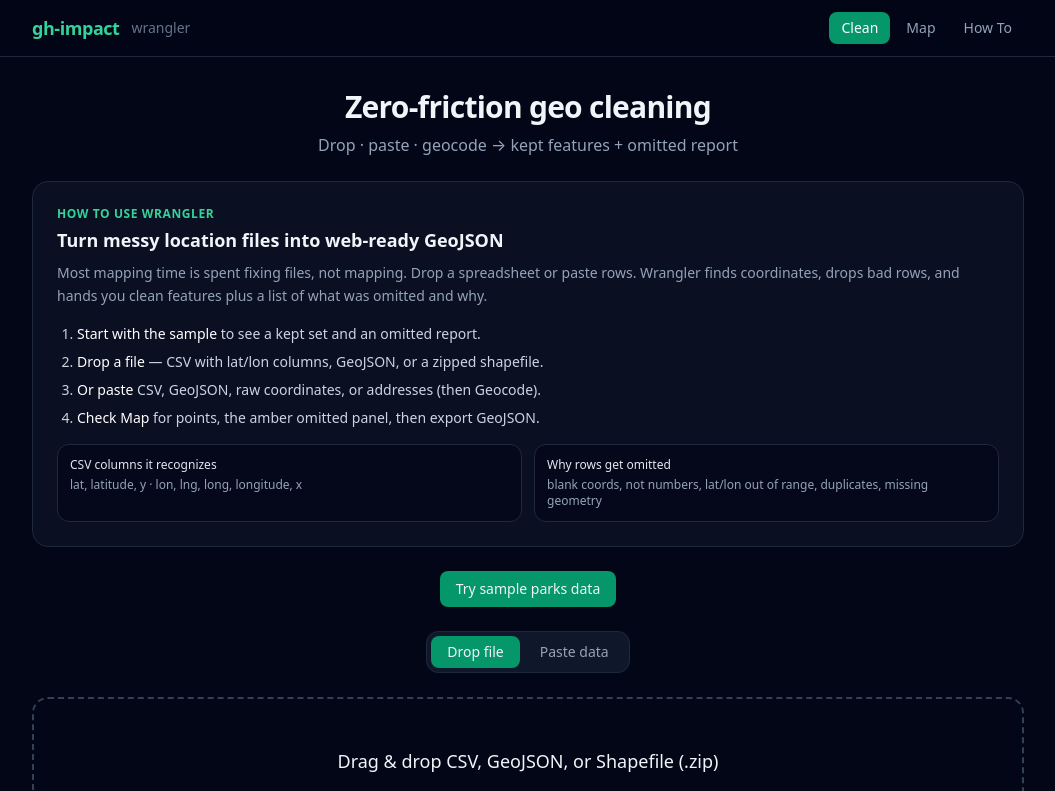
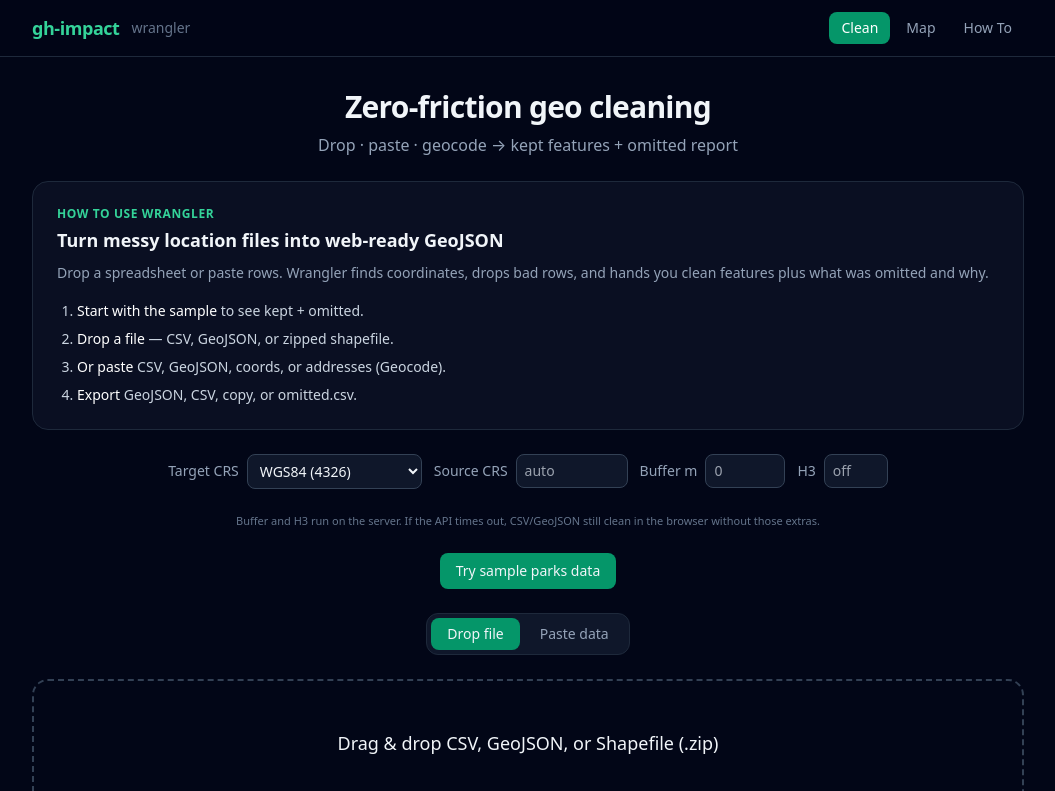
Before and after one commit to KristineMK72/gh-impact-wrangler, a Next.js app in the folder frontend/: page / in a window 1280 px wide. Shown: the top 791 px of the page, without its empty margins (112-1167 px from the left). Built offline with nearby package versions, Linux system fonts and the light colour scheme.

Commit message:
Surprise: export bar (GeoJSON/CSV/copy/omitted) + CRS/buffer/H3 controls

```diff
--- a/frontend/app/page.tsx
+++ b/frontend/app/page.tsx
@@ -27,6 +27,12 @@ Balboa Park,32.7341,-117.1446,San Diego
 Mystery Park,, ,Nowhere
 Bad Coords,999,999,Atlantis
 Central Park again,40.7829,-73.9654,New York`;
+
+const CRS_OPTIONS = [
+  { value: "EPSG:4326", label: "WGS84 (4326)" },
+  { value: "EPSG:3857", label: "Web Mercator (3857)" },
+  { value: "EPSG:4269", label: "NAD83 (4269)" },
+];
 
 function pasteToFile(raw: string): File {
   const text = raw.trim();
@@ -69,6 +75,15 @@ function applyResult(data: any) {
   };
 }
 
+function clickDownload(filename: string, blob: Blob) {
+  const url = URL.createObjectURL(blob);
+  const a = document.createElement("a");
+  a.href = url;
+  a.download = filename;
+  a.click();
+  URL.revokeObjectURL(url);
+}
+
 function HowTo() {
   return (
     <section className="rounded-2xl border border-slate-800 bg-slate-900/60 p-5 md:p-6 space-y-4 text-left">
@@ -76,34 +91,15 @@ function HowTo() {
         <p className="text-xs font-semibold uppercase tracking-wider text-emerald-400 mb-1">How to use Wrangler</p>
         <h2 className="text-lg font-semibold">Turn messy location files into web-ready GeoJSON</h2>
         <p className="text-sm text-slate-400 mt-2 leading-relaxed">
-          Most mapping time is spent fixing files, not mapping. Drop a spreadsheet or paste rows.
-          Wrangler finds coordinates, drops bad rows, and hands you clean features plus a list of what was omitted and why.
+          Drop a spreadsheet or paste rows. Wrangler finds coordinates, drops bad rows, and hands you clean features plus what was omitted and why.
         </p>
       </div>
       <ol className="space-y-2 text-sm text-slate-300 list-decimal pl-5">
-        <li>
-          <span className="text-white font-medium">Start with the sample</span> to see a kept set and an omitted report.
-        </li>
-        <li>
-          <span className="text-white font-medium">Drop a file</span> — CSV with lat/lon columns, GeoJSON, or a zipped shapefile.
-        </li>
-        <li>
-          <span className="text-white font-medium">Or paste</span> CSV, GeoJSON, raw coordinates, or addresses (then Geocode).
-        </li>
-        <li>
-          <span className="text-white font-medium">Check Map</span> for points, the amber omitted panel, then export GeoJSON.
-        </li>
+        <li><span className="text-white font-medium">Start with the sample</span> to see kept + omitted.</li>
+        <li><span className="text-white font-medium">Drop a file</span> — CSV, GeoJSON, or zipped shapefile.</li>
+        <li><span className="text-white font-medium">Or paste</span> CSV, GeoJSON, coords, or addresses (Geocode).</li>
+        <li><span className="text-white font-medium">Export</span> GeoJSON, CSV, copy, or omitted.csv.</li>
       </ol>
-      <div className="grid sm:grid-cols-2 gap-3 text-xs text-slate-400">
-        <div className="rounded-xl border border-slate-800 bg-slate-950/70 p-3">
-          <p className="text-slate-200 font-medium mb-1">CSV columns it recognizes</p>
-          lat, latitude, y · lon, lng, long, longitude, x
-        </div>
-        <div className="rounded-xl border border-slate-800 bg-slate-950/70 p-3">
-          <p className="text-slate-200 font-medium mb-1">Why rows get omitted</p>
-          blank coords, not numbers, lat/lon out of range, duplicates, missing geometry
-        </div>
-      </div>
     </section>
   );
 }
@@ -199,7 +195,7 @@ export default function Home() {
       return;
     }
     setLoading(true);
-    setStatus("Geocoding addresses (Nominatim, ~1/sec)...");
+    setStatus("Geocoding addresses...");
     setResult(null);
     const formData = new FormData();
     formData.append("addresses", text);
@@ -284,27 +280,80 @@ export default function Home() {
 
   const downloadGeoJSON = () => {
     if (!result?.geojson) return;
-    const blob = new Blob([JSON.stringify(result.geojson, null, 2)], {
-      type: "application/geo+json",
+    clickDownload(
+      "cleaned.geojson",
+      new Blob([JSON.stringify(result.geojson, null, 2)], { type: "application/geo+json" })
+    );
+  };
+
+  const downloadCSV = () => {
+    if (!result?.geojson?.features?.length) return;
+    const features = result.geojson.features;
+    const propsKeys = new Set<string>();
+    features.forEach((f: any) => Object.keys(f.properties || {}).forEach((k) => propsKeys.add(k)));
+    const cols = ["longitude", "latitude", ...Array.from(propsKeys)];
+    const lines = [cols.join(",")];
+    for (const f of features) {
+      let lon = "";
+      let lat = "";
+      if (f.geometry?.type === "Point") {
+        lon = String(f.geometry.coordinates[0]);
+        lat = String(f.geometry.coordinates[1]);
+      }
+      lines.push(
+        cols
+          .map((c) => {
+            if (c === "longitude") return lon;
+            if (c === "latitude") return lat;
+            const v = f.properties?.[c];
+            if (v == null) return "";
+            const s = String(v).replace(/"/g, '""');
+            return s.includes(",") || s.includes('"') ? `"${s}"` : s;
+          })
+          .join(",")
+      );
+    }
+    clickDownload("cleaned.csv", new Blob([lines.join("\n")], { type: "text/csv" }));
+  };
+
+  const downloadOmitted = () => {
+    if (!omitted?.samples?.length && !omitted?.count) return;
+    const lines = ["reason,preview"];
+    (omitted.samples || []).forEach((s: any) => {
+      const preview = String(s.preview || "").replace(/"/g, '""');
+      lines.push(`"${s.reason}","${preview}"`);
     });
-    const url = URL.createObjectURL(blob);
-    const a = document.createElement("a");
-    a.href = url;
-    a.download = "cleaned.geojson";
-    a.click();
-    URL.revokeObjectURL(url);
+    Object.entries(omitted.reasons || {}).forEach(([reason, n]) => {
+      lines.push(`"${reason} (count)","${n}"`);
+    });
+    clickDownload("omitted.csv", new Blob([lines.join("\n")], { type: "text/csv" }));
   };
+
+  const copyGeoJSON = async () => {
+    if (!result?.geojson) return;
+    await navigator.clipboard.writeText(JSON.stringify(result.geojson, null, 2));
+    setCopied(true);
+    showToast("ok", "GeoJSON copied");
+    setTimeout(() => setCopied(false), 2000);
+  };
+
+  const exportBar = result && (
+    <div className="flex flex-wrap gap-2">
+      <button onClick={downloadGeoJSON} className="px-3 py-2 bg-emerald-600 hover:bg-emerald-500 rounded-lg text-sm">GeoJSON</button>
+      <button onClick={downloadCSV} className="px-3 py-2 bg-slate-800 border border-slate-700 rounded-lg text-sm">CSV</button>
+      <button onClick={copyGeoJSON} className="px-3 py-2 bg-slate-800 border border-slate-700 rounded-lg text-sm">{copied ? "Copied" : "Copy"}</button>
+      {omitted && omitted.count > 0 && (
+        <button onClick={downloadOmitted} className="px-3 py-2 bg-amber-700 hover:bg-amber-600 rounded-lg text-sm">Omitted CSV</button>
+      )}
+    </div>
+  );
 
   return (
     <div className="min-h-screen bg-slate-950 text-slate-100 flex flex-col">
       {toast && (
         <div className={`fixed top-16 right-4 z-50 max-w-sm rounded-xl px-4 py-3 text-sm shadow-lg border ${
-          toast.kind === "ok"
-            ? "bg-emerald-900/95 border-emerald-500 text-emerald-50"
-            : "bg-rose-900/95 border-rose-500 text-rose-50"
-        }`}>
-          {toast.text}
-        </div>
+          toast.kind === "ok" ? "bg-emerald-900/95 border-emerald-500 text-emerald-50" : "bg-rose-900/95 border-rose-500 text-rose-50"
+        }`}>{toast.text}</div>
       )}
       <header className="border-b border-slate-800 bg-slate-950/80 backdrop-blur sticky top-0 z-20">
         <div className="max-w-5xl mx-auto px-4 py-3 flex items-center justify-between gap-4">
@@ -314,15 +363,9 @@ export default function Home() {
           </div>
           <nav className="flex gap-1">
             {(["clean", "map", "features"] as Tab[]).map((id) => (
-              <button
-                key={id}
-                onClick={() => setTab(id)}
-                className={`px-3 py-1.5 rounded-lg text-sm font-medium capitalize transition ${
-                  tab === id ? "bg-emerald-600 text-white" : "text-slate-400 hover:text-white hover:bg-slate-800"
-                }`}
-              >
-                {id === "features" ? "How to" : id}
-              </button>
+              <button key={id} onClick={() => setTab(id)} className={`px-3 py-1.5 rounded-lg text-sm font-medium capitalize ${
+                tab === id ? "bg-emerald-600 text-white" : "text-slate-400 hover:bg-slate-800"
+              }`}>{id === "features" ? "How to" : id}</button>
             ))}
           </nav>
         </div>
@@ -336,6 +379,23 @@ export default function Home() {
               <p className="text-slate-400">Drop · paste · geocode → kept features + omitted report</p>
             </div>
             <HowTo />
+            <div className="flex flex-wrap items-center justify-center gap-3 text-sm text-slate-400">
+              <label className="flex items-center gap-2">Target CRS
+                <select value={targetCrs} onChange={(e) => setTargetCrs(e.target.value)} className="bg-slate-900 border border-slate-700 rounded-lg px-2 py-1.5 text-slate-100">
+                  {CRS_OPTIONS.map((o) => <option key={o.value} value={o.value}>{o.label}</option>)}
+                </select>
+              </label>
+              <label className="flex items-center gap-2">Source CRS
+                <input value={sourceCrs} onChange={(e) => setSourceCrs(e.target.value)} placeholder="auto" className="bg-slate-900 border border-slate-700 rounded-lg px-2 py-1.5 w-28 text-slate-100" />
+              </label>
+              <label className="flex items-center gap-2">Buffer m
+                <input type="number" min={0} value={bufferMeters} onChange={(e) => setBufferMeters(e.target.value)} placeholder="0" className="bg-slate-900 border border-slate-700 rounded-lg px-2 py-1.5 w-20 text-slate-100" />
+              </label>
+              <label className="flex items-center gap-2">H3
+                <input type="number" min={0} max={15} value={h3Resolution} onChange={(e) => setH3Resolution(e.target.value)} placeholder="off" className="bg-slate-900 border border-slate-700 rounded-lg px-2 py-1.5 w-16 text-slate-100" />
+              </label>
+            </div>
+            <p className="text-center text-[11px] text-slate-500">Buffer and H3 run on the server. If the API times out, CSV/GeoJSON still clean in the browser without those extras.</p>
             <div className="flex justify-center">
               <button onClick={loadSample} disabled={loading} className="px-4 py-2 bg-emerald-600 hover:bg-emerald-500 disabled:opacity-50 rounded-lg text-sm font-medium">
                 {loading ? "Working…" : "Try sample parks data"}
@@ -368,13 +428,16 @@ export default function Home() {
           <div className="space-y-4">
             {result && (
               <div className="rounded-xl border border-emerald-500/40 bg-emerald-950/40 px-4 py-3 text-sm text-emerald-100">
-                Kept {result.feature_count} features
-                {omitted && omitted.count > 0 ? ` · omitted ${omitted.count}` : " · none omitted"}.
+                Kept {result.feature_count} features{omitted && omitted.count > 0 ? ` · omitted ${omitted.count}` : " · none omitted"}.
+                {bufferMeters ? ` · buffer ${bufferMeters}m` : ""}{h3Resolution ? ` · H3 ${h3Resolution}` : ""} · {targetCrs}
               </div>
             )}
             {omitted && omitted.count > 0 && (
               <div className="rounded-xl border border-amber-500/40 bg-amber-950/30 px-4 py-3 text-sm text-amber-100 space-y-2">
-                <p className="font-medium">Omitted {omitted.count}</p>
+                <div className="flex items-center justify-between gap-3 flex-wrap">
+                  <p className="font-medium">Omitted {omitted.count}</p>
+                  <button onClick={downloadOmitted} className="px-3 py-1.5 bg-amber-700 rounded-lg text-xs">Download omitted.csv</button>
+                </div>
                 <ul className="list-disc pl-5 text-amber-200/90 space-y-0.5">
                   {Object.entries(omitted.reasons).map(([reason, n]) => (
                     <li key={reason}>{n} × {reason}</li>
@@ -391,9 +454,7 @@ export default function Home() {
             )}
             <div className="flex items-center justify-between gap-4 flex-wrap">
               <h2 className="text-xl font-semibold">Map preview</h2>
-              {result && (
-                <button onClick={downloadGeoJSON} className="px-3 py-2 bg-emerald-600 rounded-lg text-sm">GeoJSON</button>
-              )}
+              {exportBar}
             </div>
             <div className="h-[420px] sm:h-[520px] rounded-2xl overflow-hidden border border-slate-800">
               <Map initialViewState={mapView} key={result ? String(result.feature_count) : "empty"} style={{ width: "100%", height: "100%" }} mapStyle="https://basemaps.cartocdn.com/gl/dark-matter-gl-style/style.json" interactiveLayerIds={result ? ["points", "polygons-fill", "lines"] : []} onClick={(e: MapLayerMouseEvent) => {
@@ -429,17 +490,8 @@ export default function Home() {
 
       <footer className="mt-auto border-t border-slate-800">
         <div className="max-w-5xl mx-auto px-4 py-6 flex flex-col sm:flex-row items-center justify-between gap-2 text-xs text-slate-500">
-          <p>
-            <span className="text-slate-300 font-medium">Spatialytics</span>
-            <span className="mx-2">·</span>
-            © 2026
-          </p>
-          <p className="text-center sm:text-right">
-            gh-impact wrangler · Brainerd Lakes ·{" "}
-            <a href="https://spatialytics-astro.vercel.app" className="text-emerald-400 hover:underline" target="_blank" rel="noreferrer">
-              spatialytics.space
-            </a>
-          </p>
+          <p><span className="text-slate-300 font-medium">Spatialytics</span><span className="mx-2">·</span>© 2026</p>
+          <p className="text-center sm:text-right">gh-impact wrangler · Brainerd Lakes · <a href="https://spatialytics-astro.vercel.app" className="text-emerald-400 hover:underline" target="_blank" rel="noreferrer">spatialytics.space</a></p>
         </div>
       </footer>
     </div>
```
